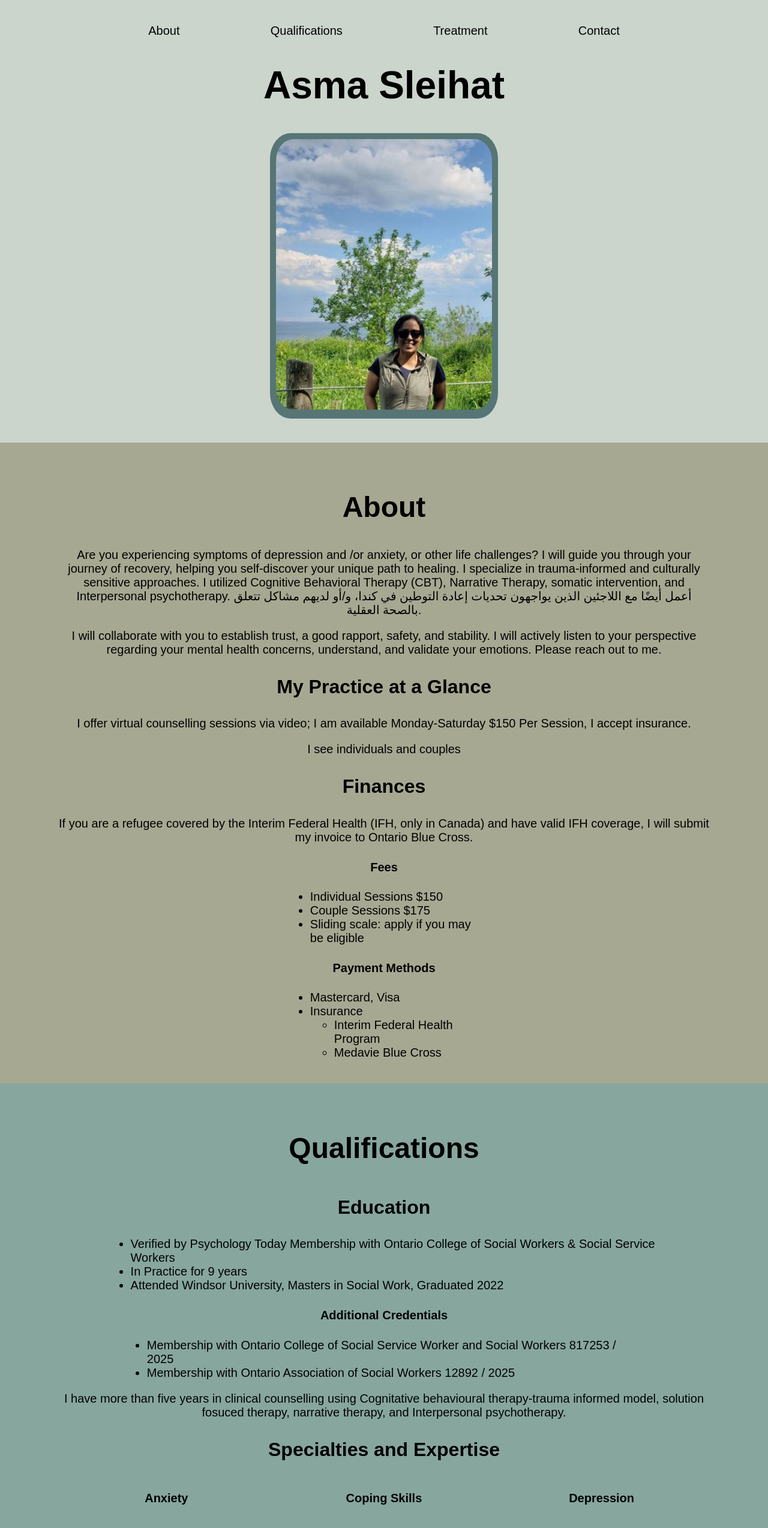
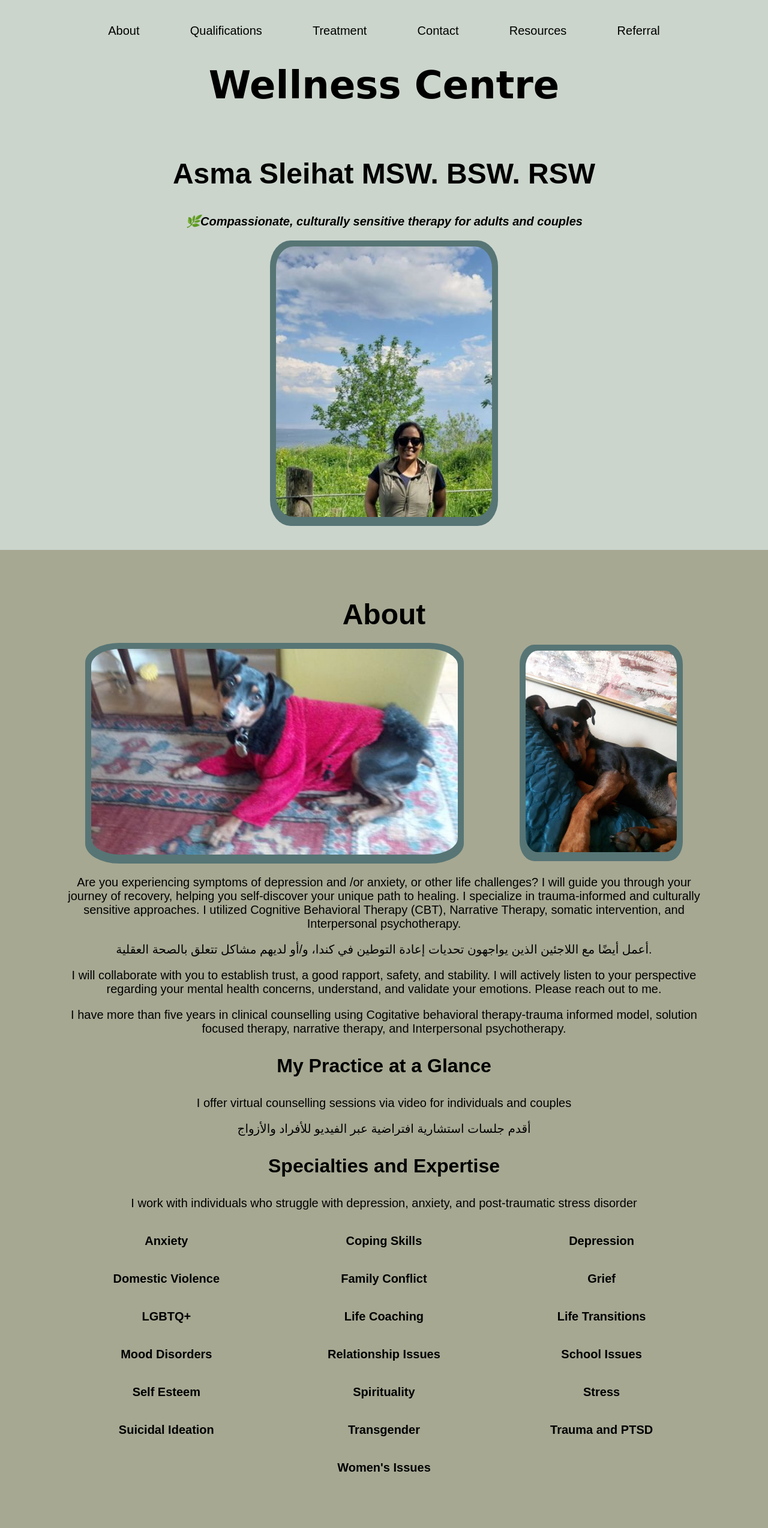
Before and after one commit to antoniojr100/Asma-website, a plain HTML site: page index.html in a window 1280 px wide. Shown: the top 2548 px of the page at 60% size. Drawn offline with nearby package versions, Linux system fonts and the light colour scheme; a web font is replaced by a local one.

Commit message:
feedback added

```diff
--- a/index.html
+++ b/index.html
@@ -6,6 +6,9 @@
     <title>Asma Sleihat</title>
     <link rel="stylesheet" href="./styles.css">
     <link rel="stylesheet" href="https://cdnjs.cloudflare.com/ajax/libs/font-awesome/7.0.0/css/all.min.css" integrity="sha512-DxV+EoADOkOygM4IR9yXP8Sb2qwgidEmeqAEmDKIOfPRQZOWbXCzLC6vjbZyy0vPisbH2SyW27+ddLVCN+OMzQ==" crossorigin="anonymous" referrerpolicy="no-referrer" />
+    <link rel="preconnect" href="https://fonts.googleapis.com">
+    <link rel="preconnect" href="https://fonts.gstatic.com" crossorigin>
+    <link href="https://fonts.googleapis.com/css2?family=Edu+NSW+ACT+Cursive:wght@400..700&family=Nunito:ital,wght@0,200..1000;1,200..1000&display=swap" rel="stylesheet">
 </head>
 <body>
     <header id="top">
@@ -23,6 +26,12 @@
                     </li>
                     <li>
                         <a href="#contact">Contact</a>
+                    </li>
+                    <li>
+                        <a href="#">Resources</a>
+                    </li>
+                    <li>
+                        <a href="./assets/IFH referral form 2025.pdf" target="_blank">Referral</a>
                     </li>
                 </ul>
             </nav>
@@ -55,6 +64,12 @@
                         <li>
                             <a href="#contact">Contact</a>
                         </li>
+                        <li>
+                            <a href="#">Resources</a>
+                        </li>
+                        <li>
+                            <a href="./assets/IFH referral form 2025.pdf" target="_blank">Referral</a>
+                        </li>
 					</ul>
 				</div>
 			</nav>
@@ -78,7 +93,9 @@
                 Email
                 Location
             -->
-            <h1>Asma Sleihat</h1>
+            <h1 id="wellness-centre">Wellness Centre</h1>
+            <h2>Asma Sleihat MSW. BSW. RSW</h2>
+            <p id="main-quote">🌿Compassionate, culturally sensitive therapy for adults and couples</p>
             <div id="headshot">
                 <img src="./assets/headshot.jpeg" alt="headshot">
             </div>
@@ -88,55 +105,28 @@
         <section id="about">
             <div class="wrapper">
                 <h2>About</h2>
-                <p>Are you experiencing symptoms of depression and /or anxiety, or other life challenges? I will guide you through your journey of recovery, helping you self-discover your unique path to healing.  I specialize in trauma-informed and culturally sensitive approaches. I utilized Cognitive Behavioral Therapy (CBT), Narrative Therapy, somatic intervention, and Interpersonal psychotherapy. أعمل أيضًا مع اللاجئين الذين يواجهون تحديات إعادة التوطين في كندا، و/أو لديهم مشاكل تتعلق بالصحة العقلية.</p>
+                <div id="about-images">
+                    <div class="image-container" id="left-image">
+                        <img src="./assets/diva-1.jpeg" alt="Diva">
+                    </div>
+                    <div class="image-container" id="right-image">
+                        <img src="./assets/diva-2.jpeg" alt="Diva">
+                    </div>
+                </div>
+                <p>Are you experiencing symptoms of depression and /or anxiety, or other life challenges? I will guide you through your journey of recovery, helping you self-discover your unique path to healing.  I specialize in trauma-informed and culturally sensitive approaches. I utilized Cognitive Behavioral Therapy (CBT), Narrative Therapy, somatic intervention, and Interpersonal psychotherapy.</p>
+
+                <p>أعمل أيضًا مع اللاجئين الذين يواجهون تحديات إعادة التوطين في كندا، و/أو لديهم مشاكل تتعلق بالصحة العقلية.</p>
+
                 <p>I will collaborate with you to establish trust, a good rapport, safety, and stability. I will actively listen to your perspective regarding your mental health concerns, understand, and validate your emotions. Please reach out to me.</p>
+
+                <p>I have more than five years in clinical counselling using Cogitative behavioral therapy-trauma informed model, solution focused therapy, narrative therapy, and Interpersonal psychotherapy.</p>
                 <h3>My Practice at a Glance</h3>
                 <div id="practice-at-a-glance">
-                    <p>I offer virtual counselling sessions via video; I am available Monday-Saturday
-                    $150 Per Session, I accept insurance.</p>
-                    <p>I see individuals and couples</p>
+                    <p>I offer virtual counselling sessions via video for individuals and couples</p>
+                    <p>أقدم جلسات استشارية افتراضية عبر الفيديو للأفراد والأزواج</p>
                 </div>
-                <h3>Finances</h3>
-                <div id="finances">
-                    <p>If you are a refugee covered by the Interim Federal Health (IFH, only in Canada) and have valid IFH coverage, I will submit my invoice to Ontario Blue Cross.</p>
-
-                    <h4>Fees</h4>
-                    <ul id="fees">
-                        <li>Individual Sessions $150</li>
-                        <li>Couple Sessions $175</li>
-                        <li>Sliding scale: apply if you may be eligible</li>
-                    </ul>
-
-                    <h4>Payment Methods</h4>
-                    <ul id="payment">
-                        <li>Mastercard, Visa</li>
-                        <li>Insurance</li>
-                            <ul>
-                                <li>Interim Federal Health Program</li>
-                                <li>Medavie Blue Cross</li>
-                            </ul>
-                    </ul>
-                </div>
-            </div>
-        </section>
-        <section id="qualifications">
-            <div class="wrapper">
-                <h2>Qualifications</h2>
-                <h3>Education</h3>
-                <ul id="education">
-                    <li>Verified by Psychology Today Membership with Ontario College of Social Workers & Social Service Workers</li>
-                    <li>In Practice for 9 years</li>
-                    <li>Attended Windsor University, Masters in Social Work, Graduated 2022</li>
-                </ul>
-
-                <h4>Additional Credentials</h4>
-                <ul id="additional-credentials">
-                    <li>Membership with Ontario College of Social Service Worker and Social Workers 817253 / 2025</li>
-                    <li>Membership with Ontario Association of Social Workers 12892 / 2025</li>
-                </ul>
-
-                <p>I have more than five years in clinical counselling using Cognitative behavioural therapy-trauma informed model, solution fosuced therapy, narrative therapy, and Interpersonal psychotherapy.</p>
                 <h3>Specialties and Expertise</h3>
+                <p>I work with individuals who struggle with depression, anxiety, and post-traumatic stress disorder</p>
                 <ul id="specialties">
                     <li>Anxiety</li>
                     <li>Coping Skills</li>
@@ -158,11 +148,6 @@
                     <li>Trauma and PTSD</li>
                     <li>Women's Issues</li>
                 </ul>
-                <p>I work with individuals who struggle with depression, anxiety, and post-traumatic stress disorder.</p>
-            </div>
-        </section>
-        <section id="treatment">
-            <div class="wrapper">
                 <h2>Treatment</h2>
                 <h3>Client Focus</h3>
                 <div id="client-focus">
@@ -229,9 +214,30 @@
                         </div>
                     </div>
                 </div>
+
+            </div>
+        </section>
+        <section id="qualifications">
+            <div class="wrapper">
+                <h2>Qualifications</h2>
+                <h3>Education</h3>
+                <ul id="education">
+                    <li>Ontario College of Social Service Worker and Social Workers</li>
+                    <li>Ontario Association of Social Workers</li>
+                </ul>
+
+                <h4>Additional Credentials</h4>
+                <ul id="additional-credentials">
+                    <li>Membership with Ontario College of Social Service Worker and Social Workers</li>
+                    <li>Membership with Ontario Association of Social Workers</li>
+                </ul>
+                <p>I have more than five years in clinical counselling using Cognitative behavioural therapy-trauma informed model, solution fosuced therapy, narrative therapy, and Interpersonal psychotherapy.</p>
+            </div>
+        </section>
+        <section id="treatment">
+            <div class="wrapper">
                 <h3>Treatment Approach</h3>
                 <h4>Types of Therapy</h4>
-
                 <p>Cognitive behavioral therapy trauma-informed model. Interpersonal Psychotherapy.(IPT) Solution-Focused Therapy Strength-Based Therapy.</p>
                 <ul id="types-of-therapy">
                     <li>Acceptance and Commitment (ACT)</li>
@@ -257,16 +263,38 @@
                 <h2>Contact</h2>
                 <p>I offer virtual counselling sessions via video; I am available Monday-Saturday</p>
                 <h3>Location</h3>
-                <h4>Primary Location</h4>
-                <p>Toronto, ON M4V</p>
+                <h4>Primary Practice:</h4>
+                <p>Toronto, Ontario and qualified to practice across Ontario.</p>
                 <h4>Nearby Areas, Towns/Cities</h4>
                 <ul id="nearby-cities">
                     <li>Mississauga</li>
                     <li>North York</li>
                 </ul>
-                <p>Feel free to <a id="email-me">email me</a> to introduce yourself and tell me what kind of treatment you're looking for!</p>
+                <p>Feel free to <a id="email-me">email me at asleihat@rogers.com</a> for a 15-minute free consultation.</p>
+                <p>لا تتردد في مراسلتي عبر البريد الإلكتروني للحصول على استشارة مجانية لمدة 15 دقيقة</p>
+
+                <h3>Finances</h3>
+                <div id="finances">
+                    <p>If you are a refugee covered by the Interim Federal Health (IFH, only in Canada) then you came to the right place.</p>
+                    <p>إذا كنت لاجئًا مشمولًا بالتأمين الصحي الفيدرالي المؤقت (IFH، في كندا فقط)، فقد وصلت إلى المكان الصحيح.</p>
+                    <h4>Fees</h4>
+                    <ul id="fees">
+                        <li>Individual Sessions $150</li>
+                        <li>Couple Sessions $175</li>
+                        <li>Sliding scale: apply if you may be eligible</li>
+                    </ul>
+
+                    <h4>Payment Methods</h4>
+                    <ul id="payment">
+                        <li>Mastercard, Visa</li>
+                        <li>Insurance</li>
+                            <ul>
+                                <li>Interim Federal Health Program</li>
+                                <li>Medavie Blue Cross</li>
+                            </ul>
+                    </ul>
+                </div>
             </div>
-
         </section>
     </main>
     <footer>
--- a/script.js
+++ b/script.js
@@ -20,3 +20,8 @@ $('Document').ready(function() {
         $('#hamburger-menu').removeClass('show');
     })
 })
+
+
+
+/*
+*/
--- a/styles.css
+++ b/styles.css
@@ -31,7 +31,9 @@ body{
     list-style-type: none;
     padding: 0;
     display: flex;
+    flex-wrap: wrap;
     justify-content: space-evenly;
+    text-align: center;
 }
 
 a{
@@ -54,6 +56,7 @@ h1, h2, h3, h4, a, p{
 
 h1{
     font-size: 3.2rem;
+    font-family: "Edu NSW ACT Cursive", cursive;
 }
 
 h2{
@@ -120,6 +123,10 @@ img{
     padding: 0;
 }
 
+#main-quote{
+    font-weight: bold;
+    font-style: italic;
+}
 
 /* #hamburger-menu */
 
@@ -184,6 +191,35 @@ img{
 #about{
     background-color: #a6a892;
 }
+
+#about-images{
+    display: flex;
+    flex-direction: row;
+    justify-content: space-evenly;
+    align-items: center;
+    align-content: center;
+}
+
+#about-images .image-container{
+    /* width: 40%; */
+    margin: 0 auto 1.5rem 0;
+    border: 10px solid #577575;
+    border-radius: 9%;
+    padding: 0;
+    background-color: #577575;
+}
+
+#about-images #left-image{
+    width: 58%;
+    margin: 0 auto;
+
+}
+
+#about-images #right-image{
+    width: 25%;
+    margin: 0 auto;
+}
+
 
 #about h4{
     text-align: center;
@@ -251,6 +287,11 @@ img{
     border: 5px solid #577575;
     max-width: 60%;
     margin: 0 auto;
+}
+
+#client-focus ul{
+    list-style-type: none;
+    padding: 0;
 }
 
 #client-focus .left{
@@ -407,6 +448,11 @@ camo: #a6a892;
     #headshot{
         width: 55%;
     }
+
+    #nav-bar li{
+        width: 33%;
+        margin-bottom: 1.5rem;
+    }
 }
 
 @media(max-width: 1030px){
@@ -422,6 +468,16 @@ camo: #a6a892;
 @media(max-width: 1000px){
     #client-focus{
         max-width: 90%;
+    }
+
+    #about-images{
+        flex-direction: column;
+    }
+
+    #about-images #left-image,
+    #about-images #right-image{
+        margin: 0.5rem 0;
+        width: 100%;
     }
 }
 
```
Also changed, not shown: 1 other file.
